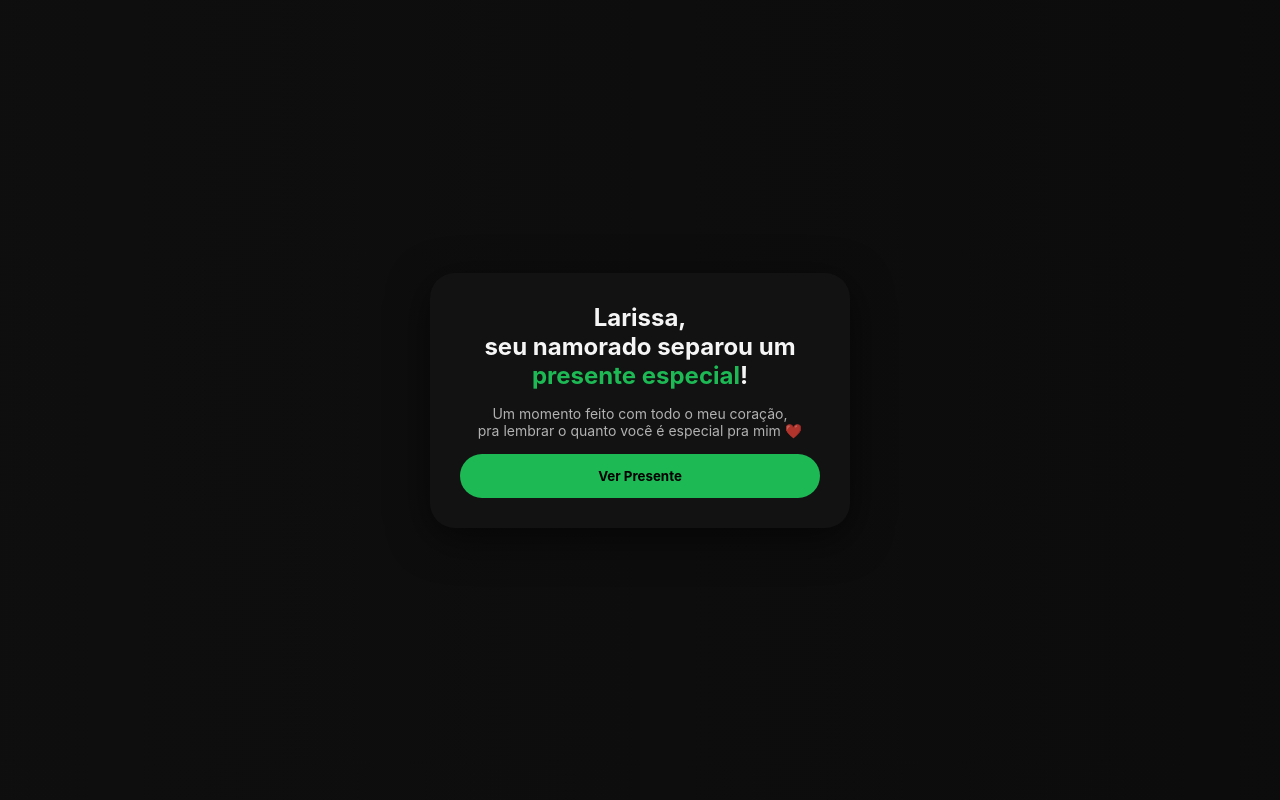
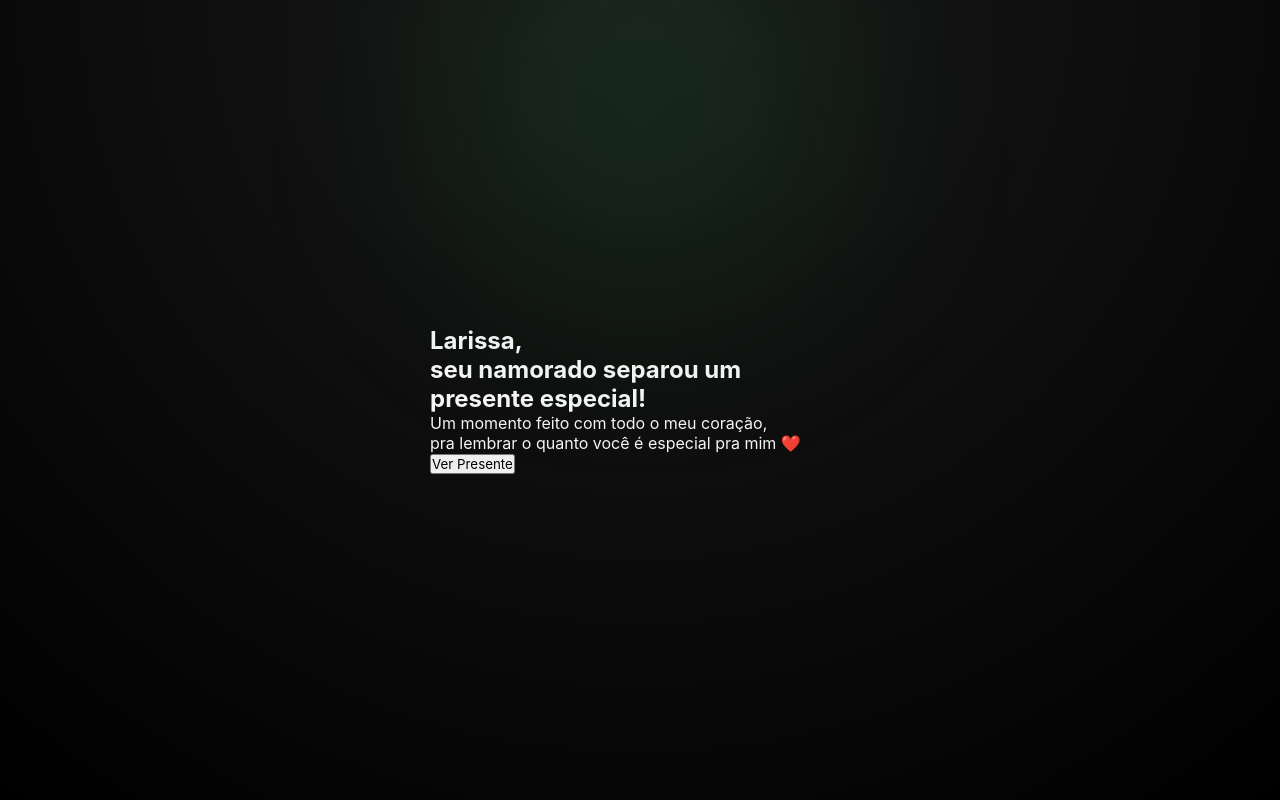
Before and after one commit to Ale-ara/amorlarissa, a plain HTML site: page index.html in a window 1280 px wide. Shown: the top 800 px of the page. Drawn offline with Linux system fonts and the light colour scheme.

Commit message:
Update style.css

```diff
--- a/style.css
+++ b/style.css
@@ -62,37 +62,31 @@ body {
 /* TELA 1 */
 /* ========================= */
 .tela1 {
+  background: radial-gradient(circle at top, #1a1a1a, #000);
   position: relative;
   overflow: hidden;
 }
 
-.card-inicio {
-  background: #121212;
-  padding: 30px;
-  border-radius: 25px;
-  max-width: 340px;
-  text-align: center;
-  box-shadow: 0 10px 40px rgba(0,0,0,0.6);
+/* brilho suave animado */
+.tela1::before {
+  content: "";
+  position: absolute;
+  width: 300px;
+  height: 300px;
+  background: #1db954;
+  filter: blur(120px);
+  opacity: 0.15;
+
+  top: -50px;
+  left: 50%;
+  transform: translateX(-50%);
+
+  animation: glow 6s ease-in-out infinite;
 }
 
-.card-inicio span {
-  color: #1db954;
-}
-
-.card-inicio p {
-  font-size: 14px;
-  opacity: 0.7;
-  margin: 15px 0;
-}
-
-.card-inicio button {
-  width: 100%;
-  padding: 14px;
-  border: none;
-  border-radius: 30px;
-  background: #1db954;
-  color: black;
-  font-weight: bold;
+@keyframes glow {
+  0%,100% { transform: translateX(-50%) scale(1); }
+  50% { transform: translateX(-50%) scale(1.2); }
 }
 
 /* ========================= */
```
